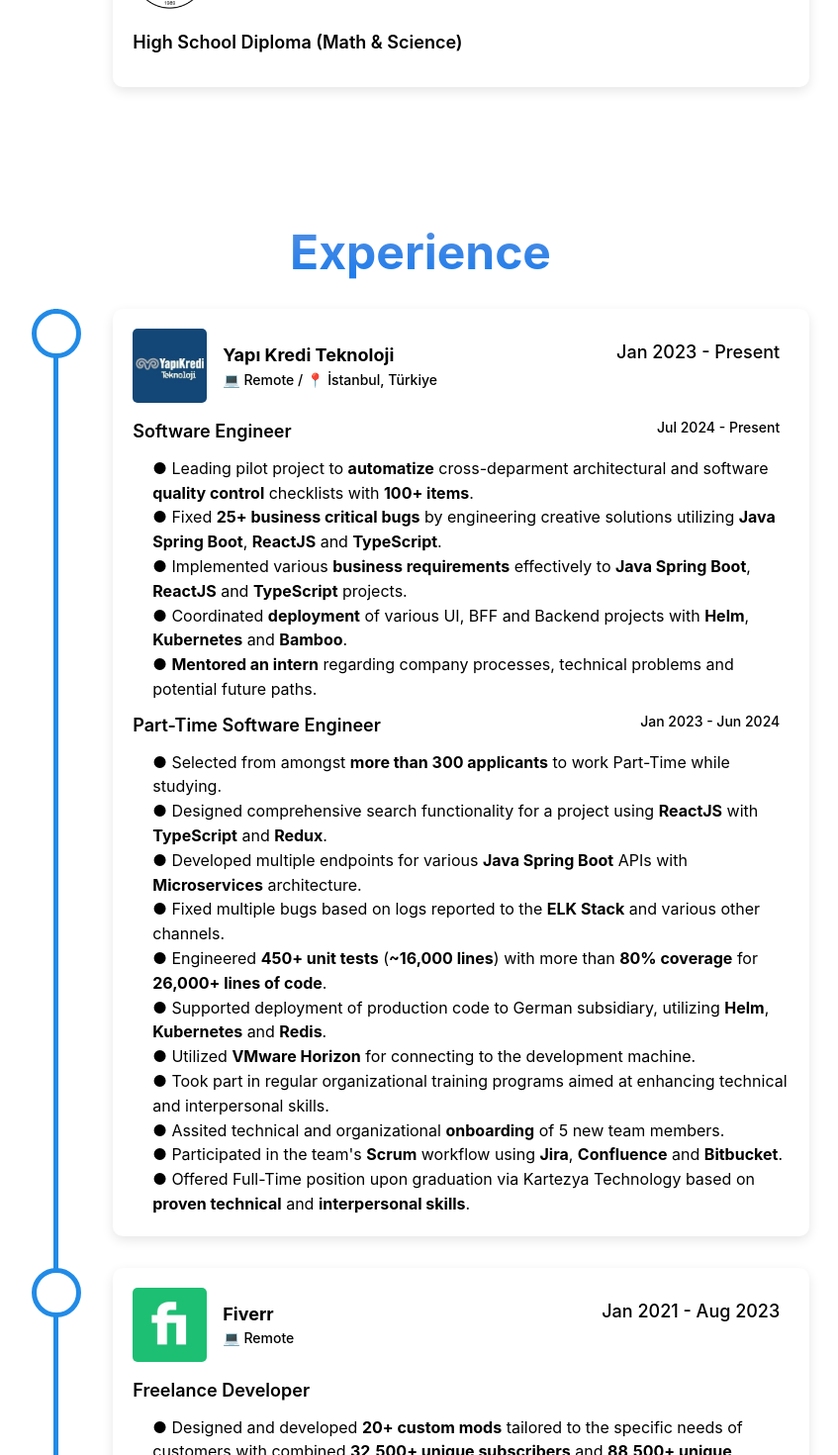
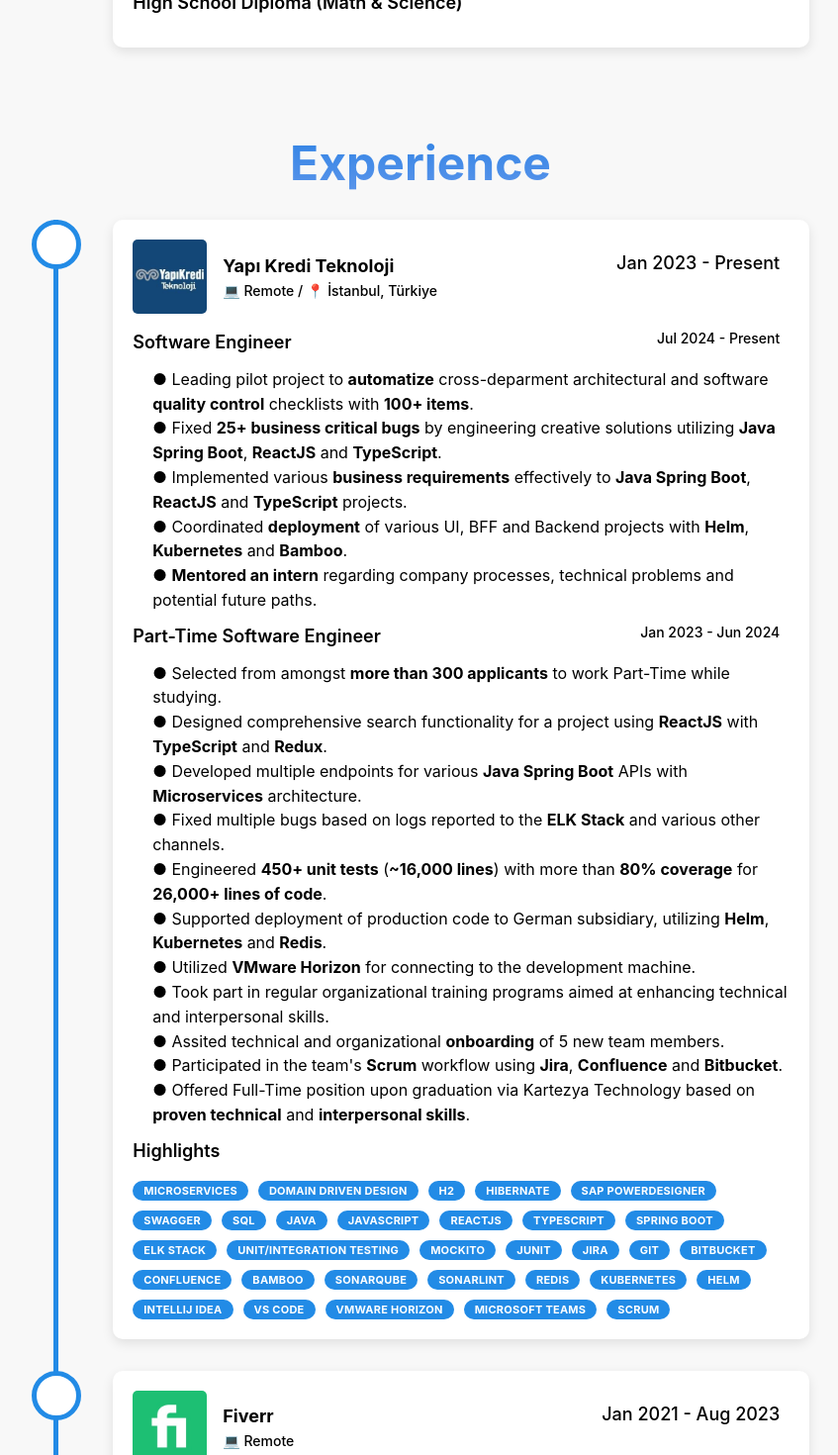
Before and after one commit to can-aslan/personal-website, a React (Create React App) app: page / in a window 1280 px wide. Shown: the part 900-2370 px from the top of the page at 99% size, without its empty margins (215-1062 px from the left). Built offline with nearby package versions, Linux system fonts and the light colour scheme; the HTML template or start-up script is replaced by a standard one.

Commit message:
Added highlights to experience cards, changed main background color slightly

```diff
--- a/src/components/cards/experience/ExperienceCard.module.css
+++ b/src/components/cards/experience/ExperienceCard.module.css
@@ -20,6 +20,12 @@
   align-items: center;
   justify-content: space-between;
   margin-bottom: 5px;
+}
+
+.skillGroup {
+  display: flex;
+  margin-top: 15px;
+  gap: 10px;
 }
 
 .logo {
--- a/src/components/cards/experience/ExperienceCard.tsx
+++ b/src/components/cards/experience/ExperienceCard.tsx
@@ -1,4 +1,4 @@
-import { Container, Text, Group, Image } from '@mantine/core';
+import { Container, Text, Group, Image, Badge } from '@mantine/core';
 import styles from './ExperienceCard.module.css';
 
 interface ExperienceCardProps {
@@ -9,9 +9,10 @@
   duration: string;
   positionDurations: string[];
   highlights: string[][];
+  skills?: string[];
 }
 
-const ExperienceCard = ({ logo, institution, location, positions, duration, positionDurations, highlights }: ExperienceCardProps) => {
+const ExperienceCard = ({ logo, institution, location, positions, duration, positionDurations, highlights, skills }: ExperienceCardProps) => {
   return (
     <Container className={styles.card}>
       <Group align="flex-start" className={styles.cardHeader}>
@@ -42,6 +43,13 @@
           ))}
         </>
       ))}
+
+      <Text size="lg" className={styles.position}>Highlights</Text>
+      <Group className={styles.skillGroup}>
+        {skills?.map((skill, index) => (
+            <Badge>{skill}</Badge>
+        ))}
+      </Group>
     </Container>
   );
 }
--- a/src/components/sections/education/Education.module.css
+++ b/src/components/sections/education/Education.module.css
@@ -5,7 +5,6 @@
   justify-content: center;
   text-align: center;
   padding: 40px 20px;
-  margin-top: 50px;
 }
 
 .timeline {
--- a/src/components/sections/experience/Experience.module.css
+++ b/src/components/sections/experience/Experience.module.css
@@ -5,7 +5,6 @@
   justify-content: center;
   text-align: center;
   padding: 40px 20px;
-  margin-top: 50px;
 }
 
 .timeline {
--- a/src/components/sections/experience/Experience.tsx
+++ b/src/components/sections/experience/Experience.tsx
@@ -39,6 +39,7 @@
                 "Offered Full-Time position upon graduation via Kartezya Technology based on <b>proven technical</b> and <b>interpersonal skills</b>.",
               ]
             ]}
+            skills={["Microservices", "Domain Driven Design", "H2", "Hibernate", "SAP PowerDesigner", "Swagger", "SQL", "Java", "JavaScript", "ReactJS", "TypeScript", "Spring Boot", "ELK Stack", "Unit/Integration Testing", "Mockito", "JUnit", "Jira", "Git", "Bitbucket", "Confluence", "Bamboo", "SonarQube", "SonarLint", "Redis", "Kubernetes", "Helm", "IntelliJ IDEA", "VS Code", "VMware Horizon", "Microsoft Teams", "Scrum"]}
           />
         </Timeline.Item>
 
--- a/src/components/title/Title.module.css
+++ b/src/components/title/Title.module.css
@@ -2,7 +2,7 @@
   font-size: 3rem;
   font-weight: bold;
   text-align: center;
-  background: linear-gradient(180deg, #5c92e2, #1278ec);
+  background: linear-gradient(0deg, #6097eb, #2b81e4);
   -webkit-background-clip: text;
   -webkit-text-fill-color: transparent;
 }
--- /dev/null
+++ b/src/pages/Main.module.css
@@ -0,0 +1,3 @@
+.main {
+  background-color: rgb(248, 248, 248);
+}
--- a/src/pages/Main.tsx
+++ b/src/pages/Main.tsx
@@ -1,3 +1,4 @@
+import styles from "./Main.module.css";
 import Header from "../components/header/Header";
 import Education from "../components/sections/education/Education";
 import Experience from "../components/sections/experience/Experience";
@@ -5,7 +6,7 @@
 
 const Main = () => {
   return (
-    <>
+    <div className={styles.main}>
       <Header />
       <section id="home">
         <Home />
@@ -16,7 +17,7 @@
       <section id="experience">
         <Experience />
       </section>
-    </>
+    </div>
   );
 };
 
```
